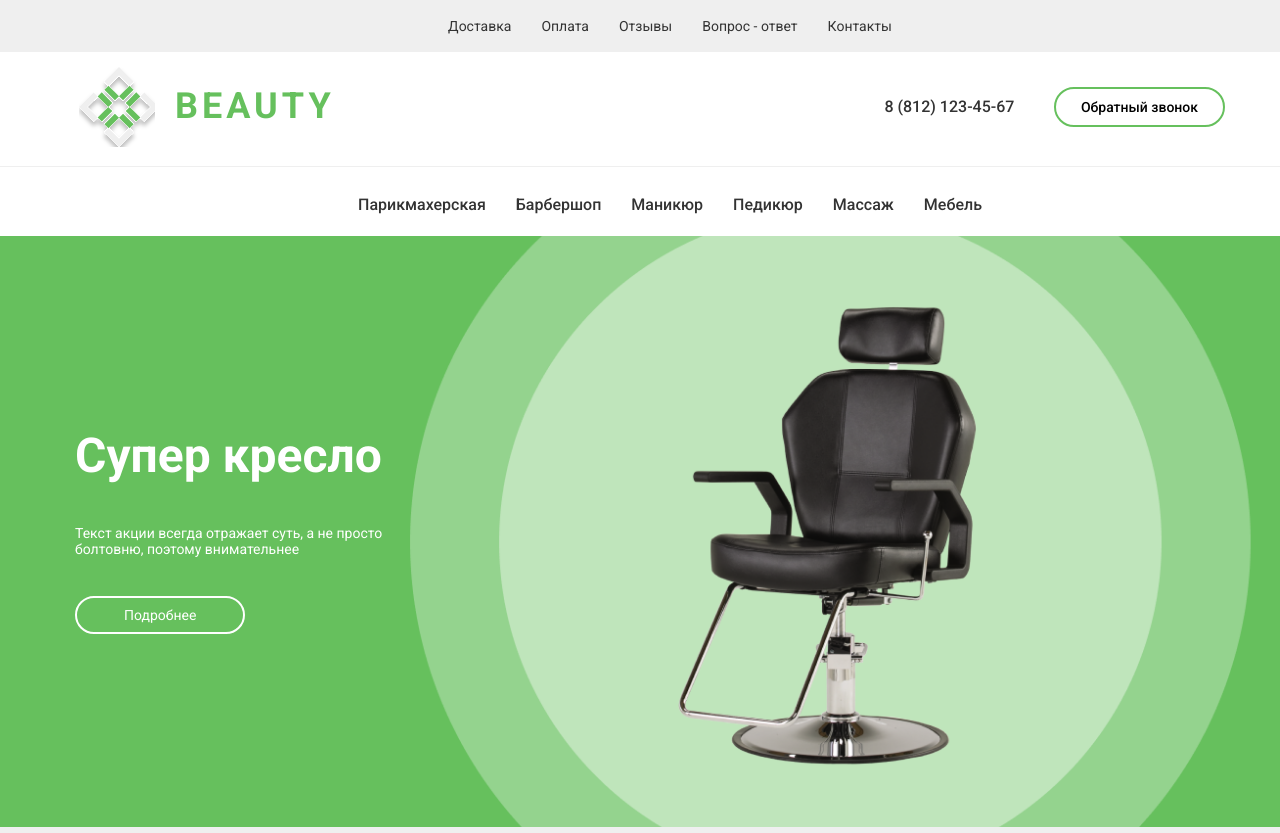
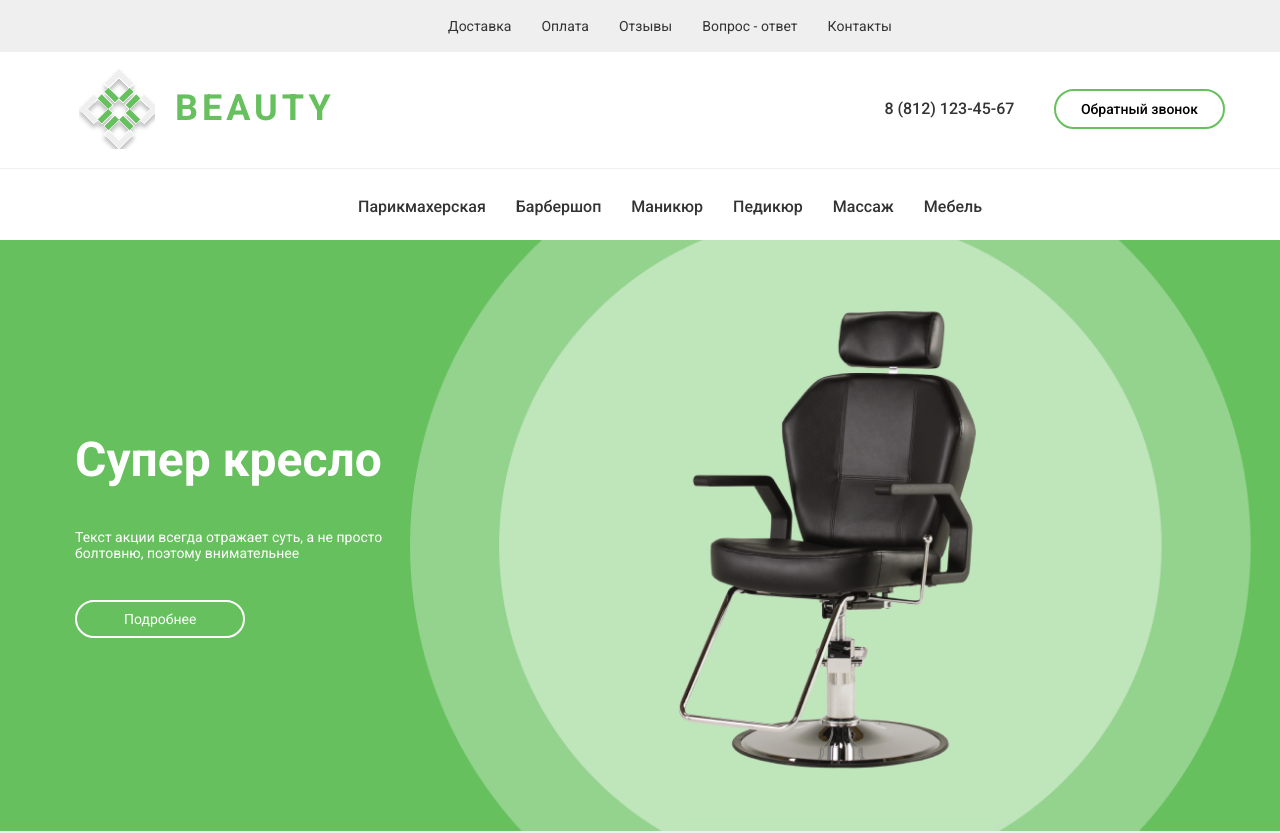
Before and after one commit to Dmitruzd21/beauty, a plain HTML site: page index.html in a window 1280 px wide. Shown: the top 833 px of the page. Drawn offline with nearby package versions, Linux system fonts and the light colour scheme.

Commit message:
Version 3.1

```diff
--- a/css/style.css
+++ b/css/style.css
@@ -127,7 +127,7 @@ hr {
     padding-bottom: 28px;
     padding-top: 28px;
 }
-bg-white-top {
+.bg-white-top {
     background-color: #FFF;
     padding-bottom: 2px;
     padding-top: 2px;
```
